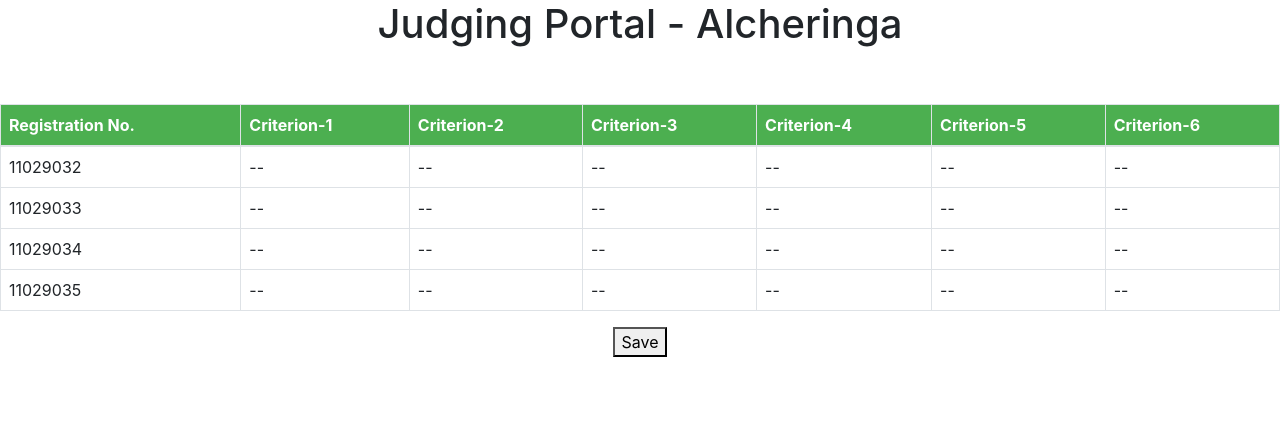
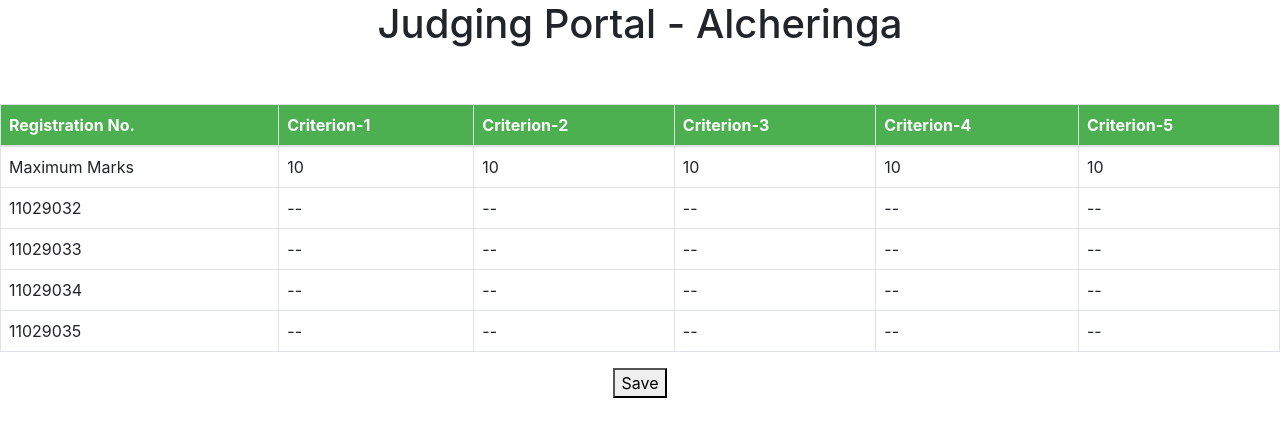
Before and after one commit to kumar170102040/Marksheet-Portal, an Angular app in the folder Desktop/judging-portal/: page / in a window 1280 px wide. Shown: the top 436 px of the page. Built offline with nearby package versions, Linux system fonts and the light colour scheme.

Commit message:
added max marks row and an attempt to add columns via button

```diff
--- a/Desktop/judging-portal/angular.json
+++ b/Desktop/judging-portal/angular.json
@@ -26,7 +26,8 @@
               "node_modules/bootstrap/dist/css/bootstrap.min.css",
               "src/styles.css"
             ],
-            "scripts": []
+            "scripts": ["node_modules/jquery/dist/jquery.min.js",
+              "node_modules/bootstrap/dist/js/bootstrap.js"]
           },
           "configurations": {
             "production": {
--- a/Desktop/judging-portal/package.json
+++ b/Desktop/judging-portal/package.json
@@ -21,6 +21,7 @@
     "@angular/router": "~7.1.0",
     "bootstrap": "^4.1.3",
     "core-js": "^2.6.1",
+    "jquery": "^3.3.1",
     "ngx-bootstrap": "^3.1.3",
     "rxjs": "~6.3.3",
     "tslib": "^1.9.0",
@@ -33,6 +34,7 @@
     "@angular/language-service": "~7.1.0",
     "@types/jasmine": "~2.8.8",
     "@types/jasminewd2": "~2.0.3",
+    "@types/jquery": "^3.3.28",
     "@types/node": "~8.9.4",
     "codelyzer": "~4.5.0",
     "jasmine-core": "~2.99.1",
--- a/Desktop/judging-portal/src/app/app.component.html
+++ b/Desktop/judging-portal/src/app/app.component.html
@@ -1,4 +1,10 @@
 <!--The content below is only a placeholder and can be replaced.-->
+<head>
+  <script src="https://ajax.googleapis.com/ajax/libs/jquery/3.3.1/jquery.min.js"></script>
+
+
+</head>
+
 <div style="text-align:center">
   <h1>
     Judging Portal - Alcheringa
@@ -14,8 +20,18 @@
           <th>Criterion-3</th>
           <th>Criterion-4</th>
           <th>Criterion-5</th>
-          <th>Criterion-6</th>
+
         </thead>
+        <tr>
+          <td>Maximum Marks</td>
+
+          <td>{{maxMarks.mm1}}</td>
+          <td>{{maxMarks.mm2}}</td>
+          <td>{{maxMarks.mm3}}</td>
+          <td>{{maxMarks.mm4}}</td>
+          <td>{{maxMarks.mm5}}</td>
+        </tr>
+
         <tr *ngFor="let user of TableData">
           <!---- <td *ngIf = "user.id === EditRowID" ><input type="text" [(ngModel)]="user.name"></td> -->
           <td>{{user.registrationNo}}</td>
@@ -29,11 +45,17 @@
           <td *ngIf = "user.id !== EditRowID" (click)="Edit(user.id)">--</td>
           <td *ngIf = "user.id === EditRowID" ><input type="text" [(ngModel)]="user.criterion5"></td>
           <td *ngIf = "user.id !== EditRowID" (click)="Edit(user.id)">--</td>
-          <td *ngIf = "user.id === EditRowID" ><input type="text" [(ngModel)]="user.criterion6"></td>
-          <td *ngIf = "user.id !== EditRowID" (click)="Edit(user.id)">--</td>
+
         </tr>
+
       </table>
-      <button (click) = "Edit(5)">Save</button>
+
+
+
+
+     <button (click) = "Edit(5)" id="btn1"> Save </button>
+     <!----------------button for adding column------------------------------->
+     <!----   <button id="btn2" (click)="add_col()">Add column</button>   -->
     </div>
 
 
--- a/Desktop/judging-portal/src/app/app.component.ts
+++ b/Desktop/judging-portal/src/app/app.component.ts
@@ -1,25 +1,44 @@
 import { Component } from '@angular/core';
-
+declare var jquery:any;
+declare var $ :any;
 @Component({
   selector: 'app-root',
   templateUrl: './app.component.html',
   styleUrls: ['./app.component.css']
 })
-export class AppComponent {
+export class AppComponent{
   TableData: any = [];
+  public maxMarks: any = [];
   ShowEditTable: boolean = false;
   EditRowID: any ='';
   constructor(){
-    this.TableData =[
-    {id: 1 ,registrationNo: '11029032' , criterion1: '6' , criterion2: '9', criterion3: '9'},
-    {id: 2 ,registrationNo: '11029033' , criterion1: '7' , criterion2: '8', criterion3: '8'},
-    {id: 3 ,registrationNo: '11029034' , criterion1: '7' , criterion2: '8', criterion3: '7'},
-    {id: 4 ,registrationNo: '11029035' , criterion1: '8' , criterion2: '5', criterion3: '10'},
-  ];
+    this.TableData =
+    [
+    {id: 1 ,registrationNo: '11029032' , criterion1: '6' , criterion2: '9', criterion3: '9', criterion4: '9' ,criterion5: '9',criterion6: '9'},
+    {id: 2 ,registrationNo: '11029033' , criterion1: '7' , criterion2: '8', criterion3: '8', criterion4: '9' ,criterion5: '9',criterion6: '9'},
+    {id: 3 ,registrationNo: '11029034' , criterion1: '7' , criterion2: '8', criterion3: '7', criterion4: '9' ,criterion5: '9',criterion6: '9'},
+    {id: 4 ,registrationNo: '11029035' , criterion1: '8' , criterion2: '5', criterion3: '10', criterion4: '9' ,criterion5: '9',criterion6: '9'},
+    ];
 
-
+    this.maxMarks ={
+        mm1:10,
+        mm2:10,
+        mm3:10,
+        mm4:10,
+        mm5:10,
+    }
   }
   Edit(val){
     this.EditRowID = val;
   }
+  /*******this part is still under work**********/
+  /*method to add columns********/
+  /*add_col(){
+    $("thead").append("<th>Criterion-5</th>");
+    $("tr").append(`
+          <td *ngIf = "user.id === EditRowID" ><input type="text" [(ngModel)]="user.criterion7"></td>
+          <td *ngIf = "user.id !== EditRowID" (click)="Edit(user.id)">--</td>
+        `);
+   }*/
+
 }
```
Also changed, not shown: 1 other file (tests, documents, lock files or other folders).
